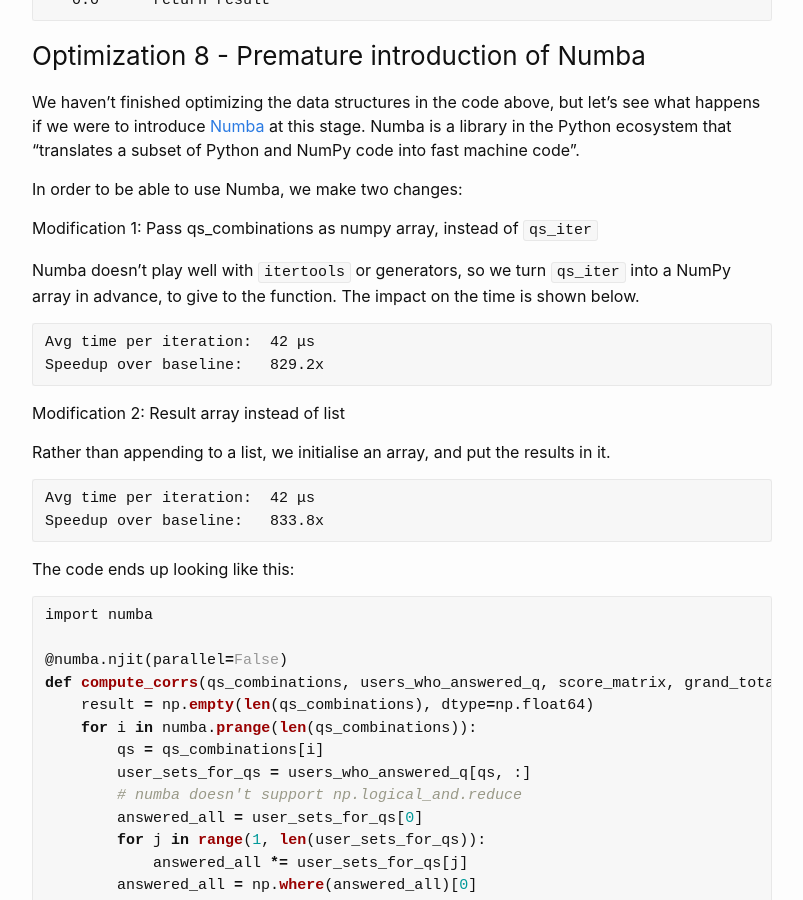
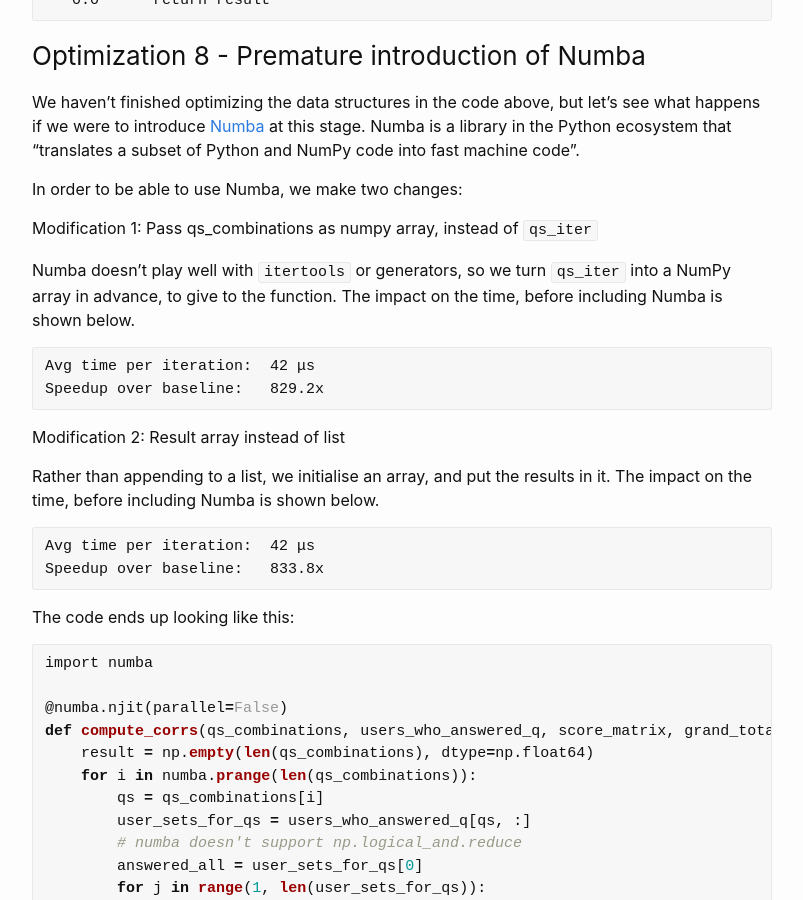
Before and after one commit to sradc/sradc.github.io, a Jekyll site: the page built from _posts/2023-10-29-python-corrset-optimization.md, in a window 1280 px wide and 900 px high, scrolled down 7112 px. Shown: the whole window, without its empty margins (238-1041 px from the left). Built offline with Jekyll 4.4.1, drawn with Linux system fonts in a browser that asks for light colours.

Commit message:
added lines for clarity about the pre numba numbers

````diff
--- a/_posts/2023-10-29-python-corrset-optimization.md
+++ b/_posts/2023-10-29-python-corrset-optimization.md
@@ -324,7 +324,7 @@ In order to be able to use Numba, we make two changes:
 
 Modification 1: Pass qs_combinations as numpy array, instead of `qs_iter`
 
-Numba doesn't play well with `itertools` or generators, so we turn `qs_iter` into a NumPy array in advance, to give to the function. The impact on the time is shown below.
+Numba doesn't play well with `itertools` or generators, so we turn `qs_iter` into a NumPy array in advance, to give to the function. The impact on the time, before including Numba is shown below.
 
 ```
 Avg time per iteration:  42 μs
@@ -333,7 +333,7 @@ Speedup over baseline:   829.2x
 
 Modification 2: Result array instead of list
 
-Rather than appending to a list, we initialise an array, and put the results in it.
+Rather than appending to a list, we initialise an array, and put the results in it. The impact on the time, before including Numba is shown below.
 
 ```
 Avg time per iteration:  42 μs
````
